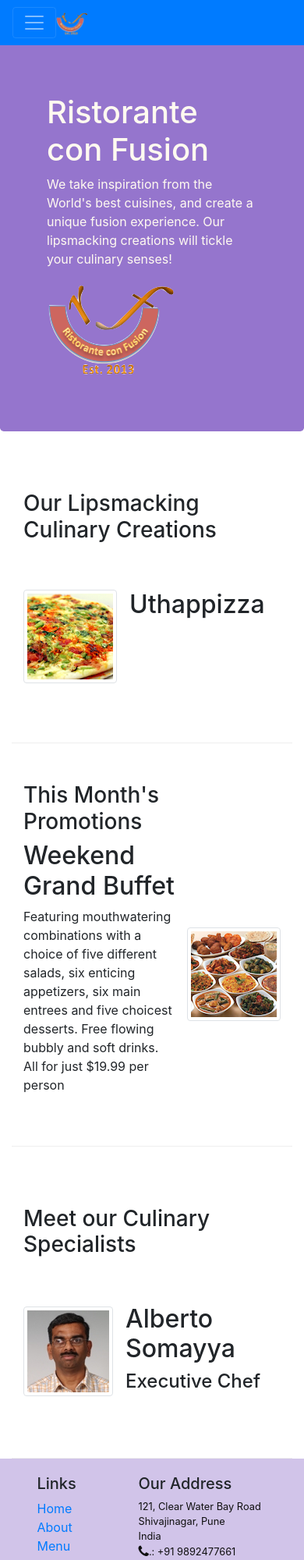
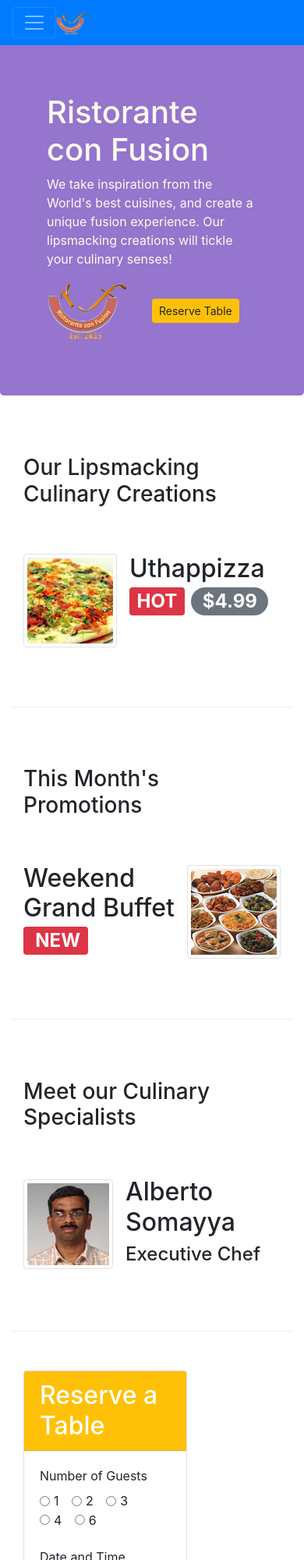
Before and after one commit to Umesh118/bootstrap, a website: page index.html in a window 390 px wide. Shown: the top 2000 px of the page at 78% size. Drawn offline with nearby package versions, Linux system fonts and the light colour scheme.

Commit message:
Assignment 2

```diff
--- a/index.html
+++ b/index.html
@@ -33,12 +33,18 @@
     <header class="jumbotron">
         <div class="container">
             <div class="row row-header">
-                <div class="col-12 col-sm-6">
+                <div class="col-sm-6">
                     <h1>Ristorante con Fusion</h1>
                     <p>We take inspiration from the World's best cuisines, and create a unique fusion experience. Our lipsmacking creations will tickle your culinary senses!</p>
                 </div>
-                <div class="col-12 col-sm">
-                    <img src="img/logo.png" alt="logo" class="img-fluid">
+                <div class="col-sm row">
+                    <div class="col-6 align-self-center">
+                        <img src="img/logo.png" alt="logo" class="img-fluid">
+                    </div>
+                    <div class="col-6 align-self-center">
+                        <a href="#reserve" class="btn btn-warning btn-sm" role="button">Reserve Table</a>
+                    </div>
+
                 </div>
             </div>
         </div>
@@ -53,7 +59,7 @@
                 <div class="media">
                     <img src="img/uthappizza.png" class="d-felx mr-3 img-thumbnail align-self-center" alt="uthappizza">
                     <div class="media-body">
-                        <h2 class="mt-0">Uthappizza</h2>
+                        <h2 class="mt-0">Uthappizza <span class="badge badge-danger">HOT</span> <span class="badge badge-pill badge-secondary"> $4.99 </span></h2>
                         <p class="d-none d-sm-block">A unique combination of Indian Uthappam (pancake) and Italian pizza, topped with Cerignola olives, ripe vine cherry tomatoes, Vidalia onion, Guntur chillies and Buffalo Paneer.</p>
                     </div>
                 </div>
@@ -65,13 +71,13 @@
             <div class="col-12 col-sm-6 col-md-3">
                 <h3>This Month's Promotions</h3>
             </div>
-            <div class="col col-sm col-md">
+            <div class="col-12 col-sm-6 col-md">
                 <div class="media">
                     <div class="media-body">
-                        <h2>Weekend Grand Buffet</h2>
-                        <p>Featuring mouthwatering combinations with a choice of five different salads, six enticing appetizers, six main entrees and five choicest desserts. Free flowing bubbly and soft drinks. All for just $19.99 per person </p>
+                        <h2 class="mt-0">Weekend Grand Buffet<span class="badge badge-danger">&nbsp;NEW</span></h2>
+                        <p class="d-none d-sm-block">Featuring mouthwatering combinations with a choice of five different salads, six enticing appetizers, six main entrees and five choicest desserts. Free flowing bubbly and soft drinks. All for just $19.99 per person </p>
                     </div>
-                    <img src="img/buffet.png" class="d-flex ml-3 img-thumbnail align-self-center" alt="buffet">
+                    <img src="img/buffet.png" class="d-flex ml-3 img-thumbnail align-self-center" alt="Grand Buffet">
                 </div>
       </div>
         </div>
@@ -90,6 +96,57 @@
                     </div>
                 </div>
                 </div>
+        </div>
+
+        <div class="row row-content align-items-center">
+            <div class="col-8 offset-sm-2 col-xs-12">
+                <div class="card">
+                    <h2 class="card-header bg-warning text-white">Reserve a Table</h2>
+                    <div class="card-body">
+                        <form id="reserve">
+                            <div class="form-group row">
+                                <label class="col-12 col-sm-2">Number of Guests</label>
+                                <div class="col">
+                                  <div class="form-check form-check-inline">
+                                    <input class="form-check-input" type="radio" name="inlineRadioOptions" id="one_guest_radio" value="one">
+                                    <label class="form-check-label" for="one_guest_radio">1</label>
+                                 </div>
+                                 <div class="form-check form-check-inline">
+                                   <input class="form-check-input" type="radio" name="inlineRadioOptions" id="two_guest_radio" value="two">
+                                   <label class="form-check-label" for="two_guest_radio">2</label>
+                                 </div>
+                                 <div class="form-check form-check-inline">
+                                   <input class="form-check-input" type="radio" name="inlineRadioOptions" id="three_guest_radio" value="three">
+                                   <label class="form-check-label" for="three_guest_radio">3</label>
+                                 </div>
+                                 <div class="form-check form-check-inline">
+                                   <input class="form-check-input" type="radio" name="inlineRadioOptions" id="four_guest_radio" value="four">
+                                   <label class="form-check-label" for="four_guest_radio">4</label>
+                                 </div>
+                                 <div class="form-check form-check-inline">
+                                   <input class="form-check-input" type="radio" name="inlineRadioOptions" id="six_guest_radio" value="six">
+                                   <label class="form-check-label" for="six_guest_radio">6</label>
+                                 </div>
+                                </div>
+                            </div>
+                            <div class="form-group row">
+                                <label for="time" class="col-sm-2 col-12 col-form-label">Date and Time</label>
+                                <div class="col-sm-4 col-12">
+                                    <input type="text" name="date" class="form-control" placeholder="Date">
+                                </div>
+                                <div class="col-sm-4 col-12">
+                                    <input type="text" name="time" class="form-control" placeholder="Time">
+                                </div>
+                            </div>
+                            <div class="form-group row">
+                                <div class="offset-0 offset-sm-2 col">
+                                    <button type="submit" class="btn btn-primary">Reserve</button>
+                                </div>
+                            </div>
+                            </form>
+                    </div>
+                </div>
+            </div>
         </div>
     </div>
 
```
